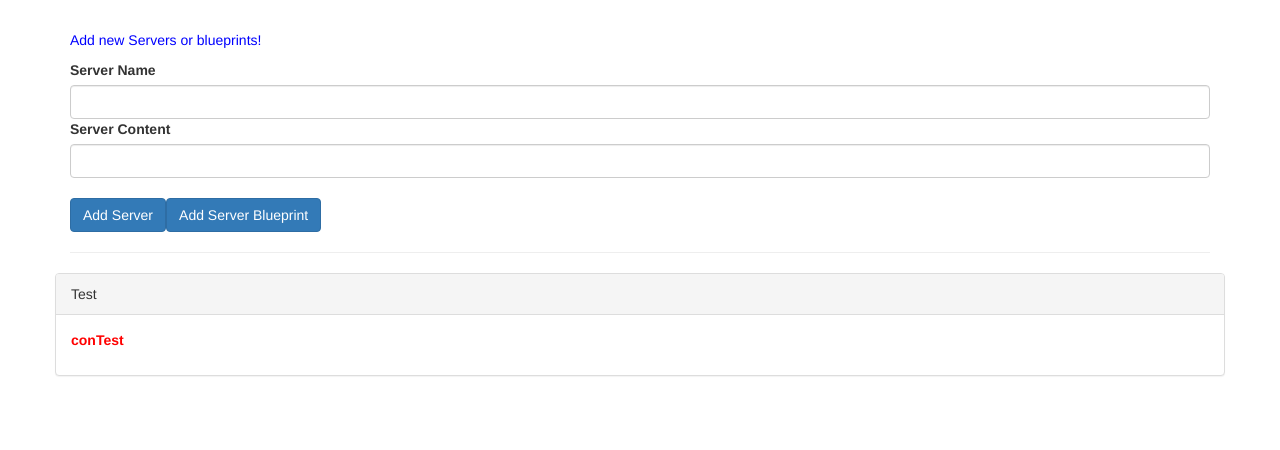
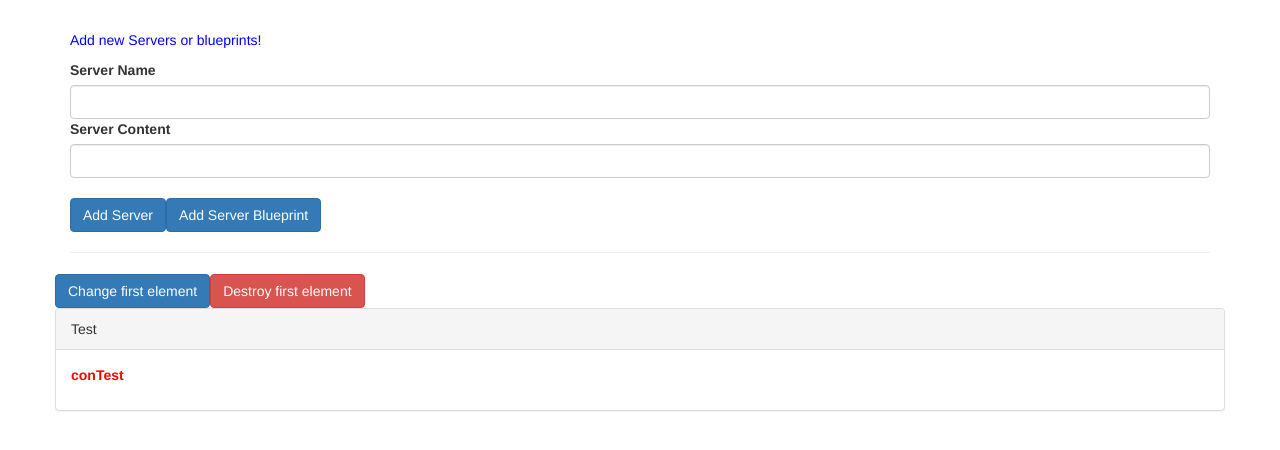
Before and after one commit to MateuszZie/Angular-course, an Angular app in the folder cmp-databinding-start/: page / in a window 1280 px wide. Shown: the top 450 px of the page. Built offline with nearby package versions, Linux system fonts and the light colour scheme.

Commit message:
Seeing Lifecycle Hooks in Action

```diff
--- a/cmp-databinding-start/src/app/app.component.html
+++ b/cmp-databinding-start/src/app/app.component.html
@@ -6,9 +6,16 @@
   <hr />
   <div class="row">
     <div class="col-xs-12"></div>
+    <button class="btn btn-primary" (click)="onFirstChange()">
+      Change first element
+    </button>
+    <button class="btn btn-danger" (click)="onFirstDestroy()">
+      Destroy first element
+    </button>
     <app-server-element
       *ngFor="let element of serverElements"
       [srvElement]="element"
+      [name]="element.name"
     >
       <p>
         <strong *ngIf="element.type === 'server'" style="color: red">{{
--- a/cmp-databinding-start/src/app/app.component.ts
+++ b/cmp-databinding-start/src/app/app.component.ts
@@ -27,4 +27,12 @@ export class AppComponent {
       content: bluePrintTemplate.serverContent,
     });
   }
+
+  onFirstChange(): void {
+    this.serverElements[0].name = "Changed!";
+  }
+
+  onFirstDestroy(): void {
+    this.serverElements.splice(0, 1);
+  }
 }
--- a/cmp-databinding-start/src/app/server-element/server-element.component.html
+++ b/cmp-databinding-start/src/app/server-element/server-element.component.html
@@ -1,4 +1,5 @@
 <div class="panel panel-default">
-  <div class="panel-heading">{{ element.name }}</div>
+  <!-- <div class="panel-heading">{{ element.name }}</div> -->
+  <div class="panel-heading">{{ name }}</div>
   <div class="panel-body"><ng-content></ng-content></div>
 </div>
--- a/cmp-databinding-start/src/app/server-element/server-element.component.ts
+++ b/cmp-databinding-start/src/app/server-element/server-element.component.ts
@@ -1,14 +1,65 @@
-import { Component, Input, OnInit, ViewEncapsulation } from "@angular/core";
+import {
+  AfterContentChecked,
+  AfterContentInit,
+  AfterViewChecked,
+  AfterViewInit,
+  Component,
+  DoCheck,
+  Input,
+  OnChanges,
+  OnDestroy,
+  OnInit,
+  Output,
+  SimpleChanges,
+} from "@angular/core";
 
 @Component({
   selector: "app-server-element",
   templateUrl: "./server-element.component.html",
   styleUrls: ["./server-element.component.css"],
 })
-export class ServerElementComponent implements OnInit {
+export class ServerElementComponent
+  implements
+    OnInit,
+    OnChanges,
+    DoCheck,
+    AfterContentInit,
+    AfterContentChecked,
+    AfterViewChecked,
+    AfterViewInit,
+    OnDestroy
+{
   @Input("srvElement") element: { name: string; content: string; type: string };
+  @Input() name: string;
 
-  constructor() {}
+  constructor() {
+    console.log("constructor called!");
+  }
+  ngOnDestroy(): void {
+    console.log("On Destroy called");
+  }
+  ngAfterContentChecked(): void {
+    console.log("AfterContentChecked called!");
+  }
+  ngAfterViewChecked(): void {
+    console.log("AfterViewChecked called!");
+  }
+  ngAfterViewInit(): void {
+    console.log("afterViewInit Called");
+  }
+  ngAfterContentInit(): void {
+    console.log("afterContentInit Called");
+  }
+  ngDoCheck(): void {
+    console.log("DoCheck called!");
+  }
 
-  ngOnInit(): void {}
+  ngOnInit(): void {
+    console.log("ngOninit called!");
+  }
+
+  ngOnChanges(changes: SimpleChanges) {
+    console.log("NgOnChanges called!");
+    console.log(changes);
+  }
 }
```
